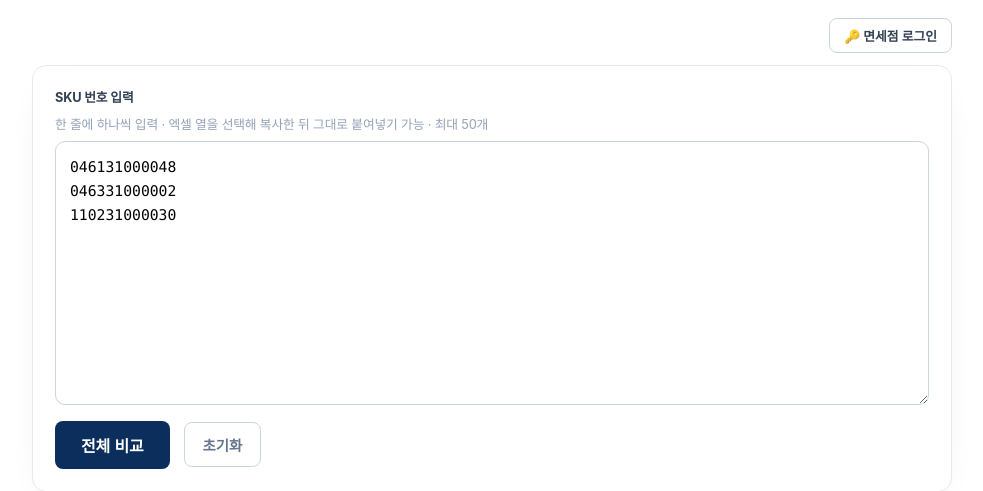
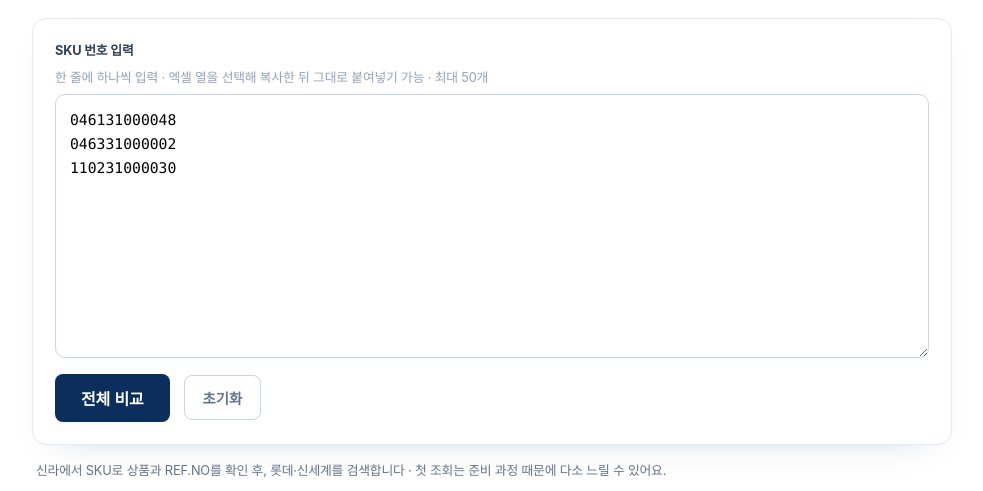
Before and after one commit to jongho1972/smart-duty-free, a FastAPI app: page / in a window 1280 px wide. Shown: the part 111-602 px from the top of the page, without its empty margins (148-1131 px from the left). Run offline with FastAPI, Linux system fonts and the light colour scheme; some web fonts are replaced.

Commit message:
상단 '면세점 로그인' 버튼 제거 (힌트로만 로그인 진입)
로그인이 필요할 때만 결과표 "🔒 로그인 시" 힌트로 모달을 열면 충분해
상시 노출되던 수동 로그인 버튼을 제거. 상단엔 로그인 상태 칩만 남기고,
칩이 숨김이면 login-bar 여백도 :has()로 접어 빈 공간 제거.
미사용 .login-trigger CSS·openBtn JS 정리.

Co-Authored-By: Claude Opus 4.8 <noreply@anthropic.com>

```diff
--- a/app/static/app.js
+++ b/app/static/app.js
@@ -100,7 +100,6 @@ let closeLoginModal = () => {};
   const c = loadCreds();
   const modal = document.getElementById("login-modal");
   const chip = document.getElementById("login-chip");
-  const openBtn = document.getElementById("login-open-btn");
   const closeBtn = document.getElementById("login-close-btn");
   const desc = document.getElementById("login-modal-desc");
   const li = document.getElementById("lotte-id");
@@ -147,7 +146,6 @@ let closeLoginModal = () => {};
   };
   closeLoginModal = () => { modal.hidden = true; };
 
-  openBtn?.addEventListener("click", () => openLoginModal("all"));
   closeBtn?.addEventListener("click", closeLoginModal);
   modal?.addEventListener("click", (e) => { if (e.target === modal) closeLoginModal(); });
   document.addEventListener("keydown", (e) => {
--- a/app/static/style.css
+++ b/app/static/style.css
@@ -159,7 +159,7 @@ body.loading .btn-label { visibility: hidden; }
 .hint { color: var(--slate-500); font-size: var(--fs-caption); margin: 16px 4px 0; }
 
 /* ---------- 면세점 계정 설정 패널 ---------- */
-/* 상단 로그인 바 (상시 노출은 버튼/배지뿐, 입력은 모달) */
+/* 상단 로그인 상태 칩 바 (입력은 모달). 칩이 숨김이면 여백도 접는다. */
 .login-bar {
   display: flex;
   justify-content: flex-end;
@@ -167,19 +167,7 @@ body.loading .btn-label { visibility: hidden; }
   gap: 10px;
   margin-bottom: 12px;
 }
-.login-trigger {
-  font-family: inherit;
-  font-weight: 700;
-  font-size: var(--fs-caption);
-  color: var(--slate-700);
-  background: #fff;
-  border: 1.5px solid var(--slate-200);
-  border-radius: 8px;
-  padding: 7px 14px;
-  cursor: pointer;
-  transition: background .15s, border-color .15s;
-}
-.login-trigger:hover { background: var(--blue-025); border-color: var(--blue-500); }
+.login-bar:has(> #login-chip[hidden]) { margin-bottom: 0; }
 
 /* 로그인 모달 */
 .login-modal-backdrop {
--- a/app/templates/index.html
+++ b/app/templates/index.html
@@ -55,10 +55,9 @@
   </header>
 
   <main>
-    <!-- 상시 로그인 패널 제거 → 필요할 때만 모달로 로그인(롯데 할인율 게이팅 등). 기본은 로그인 불필요 -->
+    <!-- 로그인은 결과표 "🔒 로그인 시" 힌트로만 진입(필요할 때만). 여기엔 로그인 상태 칩만 표시 -->
     <div class="login-bar">
       <span class="cred-badge" id="login-chip" hidden></span>
-      <button type="button" class="login-trigger" id="login-open-btn">🔑 면세점 로그인</button>
     </div>
 
     <form id="batch-form" class="batch-card" autocomplete="off">
```
Also changed, not shown: CLAUDE.md (+2 -2 lines).
